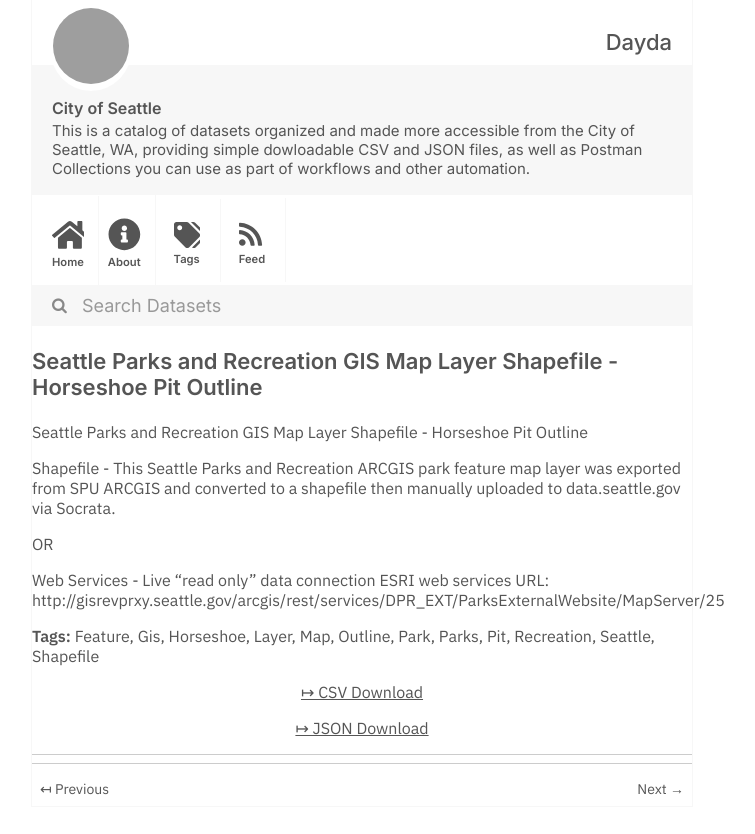
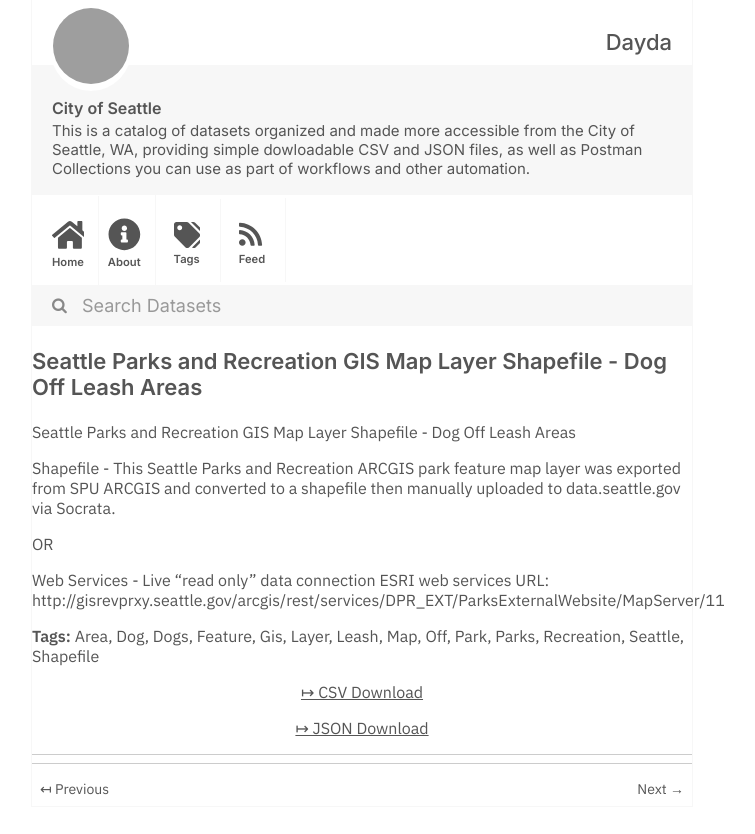
Before and after one commit to dayda-entities/city-of-seattle, a Jekyll site: the page built from _posts/2020-11-10-seattle-parks-and-recreation-g.md, in a window 1280 px wide, cut to the strip 0-834 px from the top of the page. Shown: the whole strip, without its empty margins (278-1033 px from the left). Built offline with Jekyll 4.4.1, drawn with Linux system fonts in a browser that asks for light colours; grey boxes are pictures that could not be loaded.

Commit message:
Publish Data

```diff
--- a/_posts/2020-11-10-seattle-parks-and-recreation-g.md
+++ b/_posts/2020-11-10-seattle-parks-and-recreation-g.md
@@ -1,33 +1,35 @@
 ---
-title: Seattle Parks and Recreation GIS Map Layer Shapefile - Horseshoe Pit Outline
-created: '2020-11-10T16:59:29.950759'
-modified: '2020-11-10T16:59:29.950770'
+title: Seattle Parks and Recreation GIS Map Layer Shapefile - Dog Off Leash Areas
+created: '2020-11-10T16:59:31.899712'
+modified: '2020-11-10T16:59:31.899723'
 state: active
 type: dataset
 tags:
+  - Area
+  - Dog
+  - Dogs
   - Feature
   - Gis
-  - Horseshoe
   - Layer
+  - Leash
   - Map
-  - Outline
+  - 'Off'
   - Park
   - Parks
-  - Pit
   - Recreation
   - Seattle
   - Shapefile
 groups:
   - Local Government
-csv_url: 'https://data.seattle.gov/api/views/e5zt-3h3q/rows.csv?accessType=DOWNLOAD'
-json_url: 'https://data.seattle.gov/api/views/e5zt-3h3q/rows.json?accessType=DOWNLOAD'
+csv_url: 'https://data.seattle.gov/api/views/ybmn-w2mc/rows.csv?accessType=DOWNLOAD'
+json_url: 'https://data.seattle.gov/api/views/ybmn-w2mc/rows.json?accessType=DOWNLOAD'
 layout: post
 
 ---
-Seattle Parks and Recreation GIS Map Layer Shapefile - Horseshoe Pit Outline
+Seattle Parks and Recreation GIS Map Layer Shapefile - Dog Off Leash Areas
 
 Shapefile - This Seattle Parks and Recreation ARCGIS park feature map layer was exported from SPU ARCGIS and converted to a shapefile then manually uploaded to data.seattle.gov via Socrata.
 
 OR
 
-Web Services - Live "read only" data connection ESRI web services URL: http://gisrevprxy.seattle.gov/arcgis/rest/services/DPR_EXT/ParksExternalWebsite/MapServer/25
+Web Services - Live "read only" data connection ESRI web services URL: http://gisrevprxy.seattle.gov/arcgis/rest/services/DPR_EXT/ParksExternalWebsite/MapServer/11
```
